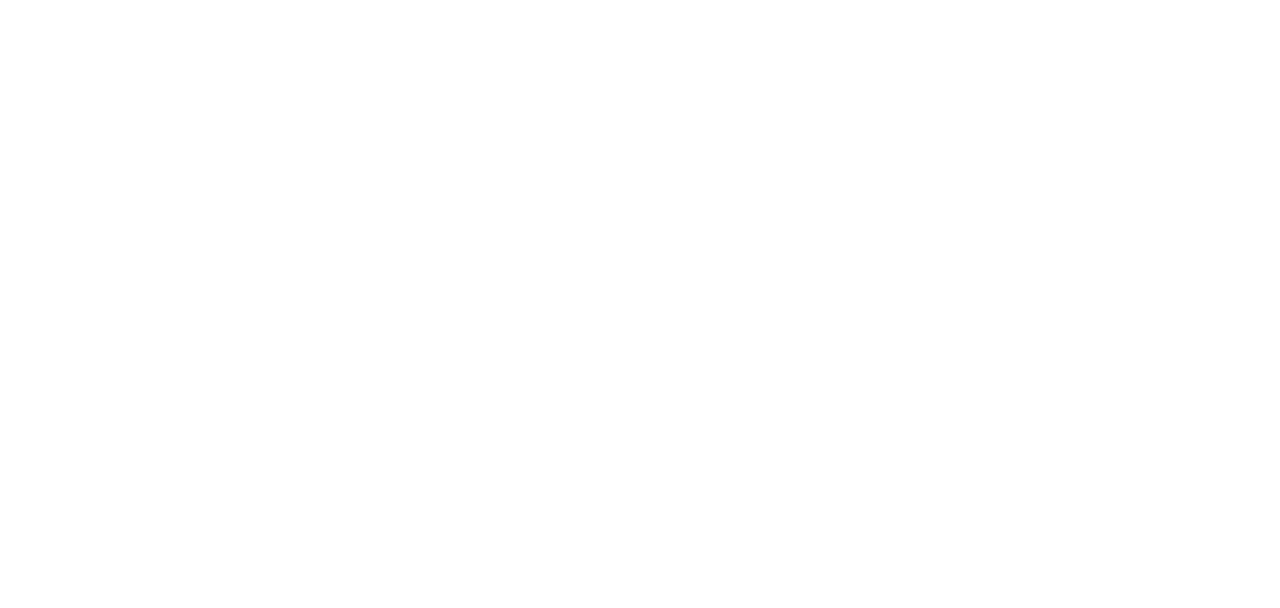
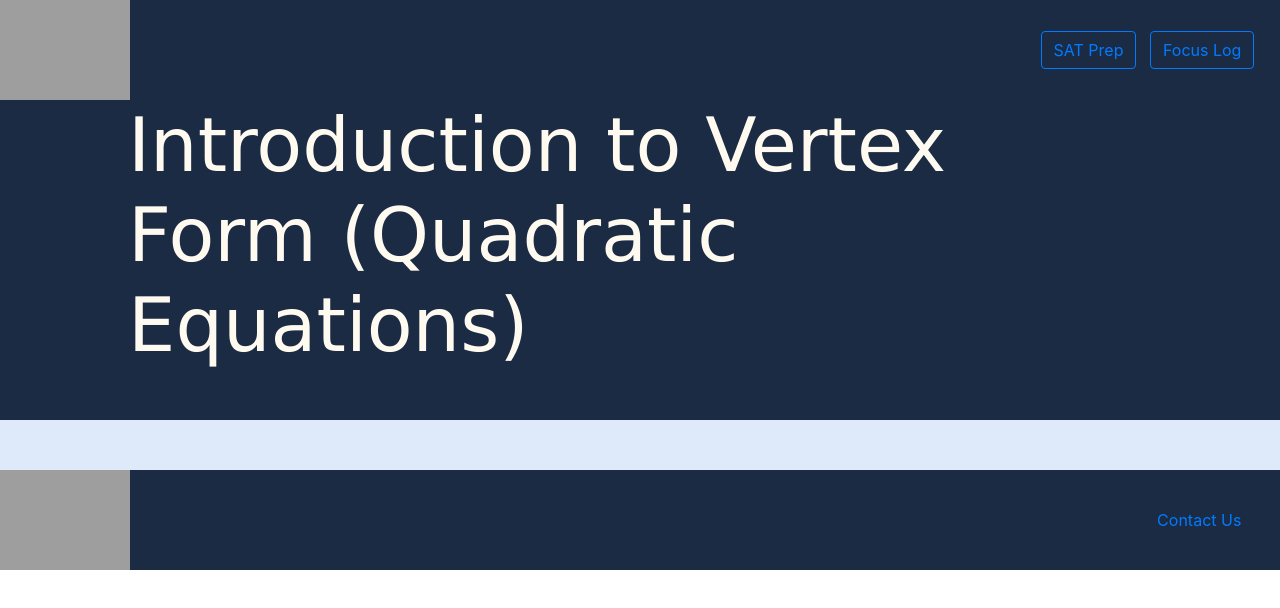
Before and after one commit to YomenT/bluebird-teaching, a React (Create React App) app in the folder reactapp/: page /passport_to_advanced_math/graphing_quadratics in a window 1280 px wide. Shown: the top 608 px of the page. Built offline with nearby package versions, Linux system fonts and the light colour scheme; grey boxes are pictures that could not be loaded.

Commit message:
Started graphing quadratics lesson.

```diff
--- a/reactapp/src/components/Main.js
+++ b/reactapp/src/components/Main.js
@@ -41,6 +41,7 @@ import QuadraticEquationsFoundationTest from './passport-to-advanced-math/Quadra
 import VertexForm from './passport-to-advanced-math/VertexForm';
 import QuadraticFunction from './passport-to-advanced-math/QuadraticFunction'
 import RationalExpressions from './passport-to-advanced-math/RationalExpressions';
+import GraphingQuadraticsVertexForm from './passport-to-advanced-math/GraphingQuadraticsVertexForm';
 
 const Main = () => {
   return (
@@ -84,6 +85,7 @@ const Main = () => {
       <Route exact path='/passport_to_advanced_math/completing_the_square' component={CompletingTheSquare}></Route>
       <Route exact path='/passport_to_advanced_math/quadratics_foundations_checkup' component={QuadraticEquationsFoundationTest}></Route>
       <Route exact path='/passport_to_advanced_math/vertex_form' component={VertexForm}></Route>
+      <Route exact path='/passport_to_advanced_math/graphing_quadratics' component={GraphingQuadraticsVertexForm}></Route>
       <Route exact path='/passport_to_advanced_math/quadratics_closer_look' component={QuadraticFunction}></Route>
       <Route exact path='/passport_to_advanced_math/rational_expressions_part1' component={RationalExpressions}></Route>
     </Switch>
--- a/reactapp/src/components/SatPrepLinkOutline.js
+++ b/reactapp/src/components/SatPrepLinkOutline.js
@@ -51,7 +51,7 @@ class SatPrepLinkOutline extends React.Component {
                     <li><Link to="passport_to_advanced_math/completing_the_square" style={{ color: "#365789" }} onMouseOver={this.changeLinkColorEnter} onMouseOut={this.changeLinkColorLeave}>Completing the Square</Link></li>
                     <li><Link to="passport_to_advanced_math/quadratics_foundations_checkup" style={{ color: "#365789" }} onMouseOver={this.changeLinkColorEnter} onMouseOut={this.changeLinkColorLeave}><strong><i>Quadratics Checkup</i></strong></Link></li>
                     <li><Link to="passport_to_advanced_math/vertex_form" style={{ color: "#365789" }} onMouseOver={this.changeLinkColorEnter} onMouseOut={this.changeLinkColorLeave}>Introducing Vertex Form</Link></li>
-                    <li><Link to="passport_to_advanced_math/graphing_quadratics" style={{ color: "#365789" }} onMouseOver={this.changeLinkColorEnter} onMouseOut={this.changeLinkColorLeave}>Graphing Quadratics With Vertex Form</Link></li>  {/* Not started yet. */}
+                    <li><Link to="passport_to_advanced_math/graphing_quadratics" style={{ color: "#365789" }} onMouseOver={this.changeLinkColorEnter} onMouseOut={this.changeLinkColorLeave}>Graphing Quadratics With Vertex Form</Link></li>  {/* In Progress */}
                     <li>Quadratic Function Graphical Analysis</li>
                         <ul className="list-medium">
                             <li><Link to="/passport_to_advanced_math/quadratic_graphical_analysis_part1" style={{ color: "#365789" }} onMouseOver={this.changeLinkColorEnter} onMouseOut={this.changeLinkColorLeave}>Part 1</Link></li>
@@ -60,7 +60,7 @@ class SatPrepLinkOutline extends React.Component {
                     <li><Link to="passport_to_advanced_math/quadratics_closer_look" style={{ color: "#365789" }} onMouseOver={this.changeLinkColorEnter} onMouseOut={this.changeLinkColorLeave}>Closer Look at Quadratic Functions</Link></li>  {/* In Progress */}
                     <li>Rational Expressions</li>
                         <ul className="list-medium">
-                        <li><Link to="/passport_to_advanced_math/rational_expressions_part1" style={{ color: "#365789" }} onMouseOver={this.changeLinkColorEnter} onMouseOut={this.changeLinkColorLeave}>Part 1</Link></li>  {/* In Progress */}
+                        <li><Link to="/passport_to_advanced_math/rational_expressions_part1" style={{ color: "#365789" }} onMouseOver={this.changeLinkColorEnter} onMouseOut={this.changeLinkColorLeave}>Part 1</Link></li>
                         <li><Link to="passport_to_advanced_math/rational_expressions_part2" style={{ color: "#365789" }} onMouseOver={this.changeLinkColorEnter} onMouseOut={this.changeLinkColorLeave}>Part 2</Link></li>  {/* Not started yet. */}
                         <li><Link to="passport_to_advanced_math/rational_expressions_part3" style={{ color: "#365789" }} onMouseOver={this.changeLinkColorEnter} onMouseOut={this.changeLinkColorLeave}>Part 3</Link></li>  {/* Not started yet. */}
                         </ul>
--- /dev/null
+++ b/reactapp/src/components/passport-to-advanced-math/GraphingQuadraticsVertexForm.js
@@ -0,0 +1,27 @@
+import React from "react";
+
+import Logo from '../Logo'
+import Footer from '../Footer'
+
+class GraphingQuadraticsVertexForm extends React.Component {
+
+    render() {
+        return (
+            <div>
+
+                <Logo />
+                <div className='bodyDiv'>
+                    <h2 style={{ paddingBottom: "25px" }}>Introduction to Vertex Form (Quadratic Equations)</h2>
+                </div>
+
+                <div className="aboutBodyDiv">
+
+                </div>
+
+            <Footer />
+            </div>
+        )
+    }
+}
+
+export default GraphingQuadraticsVertexForm
```
